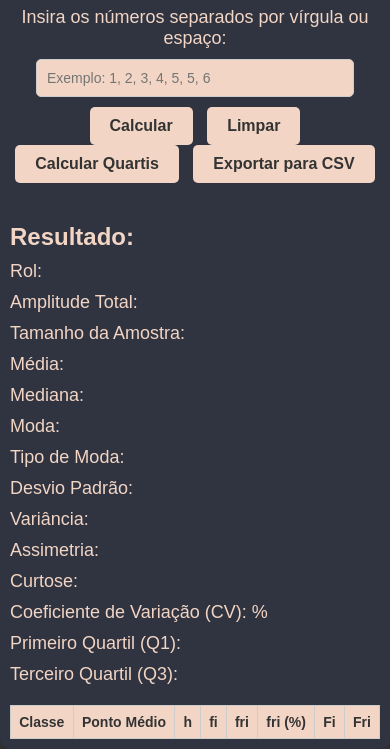
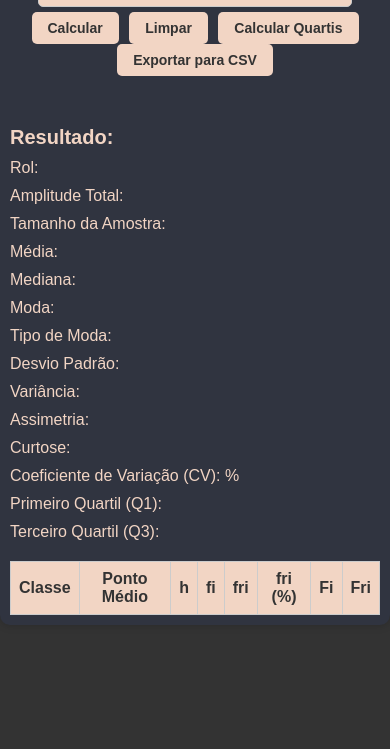
Before and after one commit to LuisT-ls/CalculadoraWeb_de_Estatistica, a plain HTML site: page index.html in a window 390 px wide. Shown: the part 169-918 px from the top of the page. After the commit the page ends 844 px from the top, so only its background shows below. Drawn offline with Linux system fonts and the light colour scheme.

Commit message:
Adição de responsividade no CSS

```diff
--- a/index.html
+++ b/index.html
@@ -23,7 +23,7 @@
       </div>
     </form>
 
-    <div class="result">Resultado:</div>
+    <p class="result">Resultado:</p>
     <p>Rol: <span id="rol"></span></p>
     <p>Amplitude Total: <span id="amplitudeTotal"></span></p>
     <p>Tamanho da Amostra: <span id="tamanhoAmostra"></span></p>
--- a/style.css
+++ b/style.css
@@ -194,19 +194,44 @@ th {
 /* Estilos responsivos para telas menores */
 @media (max-width: 768px) {
   .container {
+    max-width: 95%;
+    margin: 0 auto;
     padding: 10px;
+  }
+
+  h1 {
+    font-size: 24px;
+  }
+
+  label {
+    font-size: 16px;
+    margin: 5px auto;
   }
 
   input[type='text'] {
     font-size: 14px;
+    padding: 8px;
   }
 
-  button {
+  .button-container {
+    margin-top: 5px;
+  }
+
+  .button-container button {
+    margin: 0 3px;
+    padding: 8px 16px;
     font-size: 14px;
-    padding: 8px 16px;
+  }
+
+  p {
+    font-size: 16px;
+  }
+
+  .result {
+    font-size: 20px;
   }
 
   table {
-    font-size: 14px;
+    font-size: 16px;
   }
 }
```
